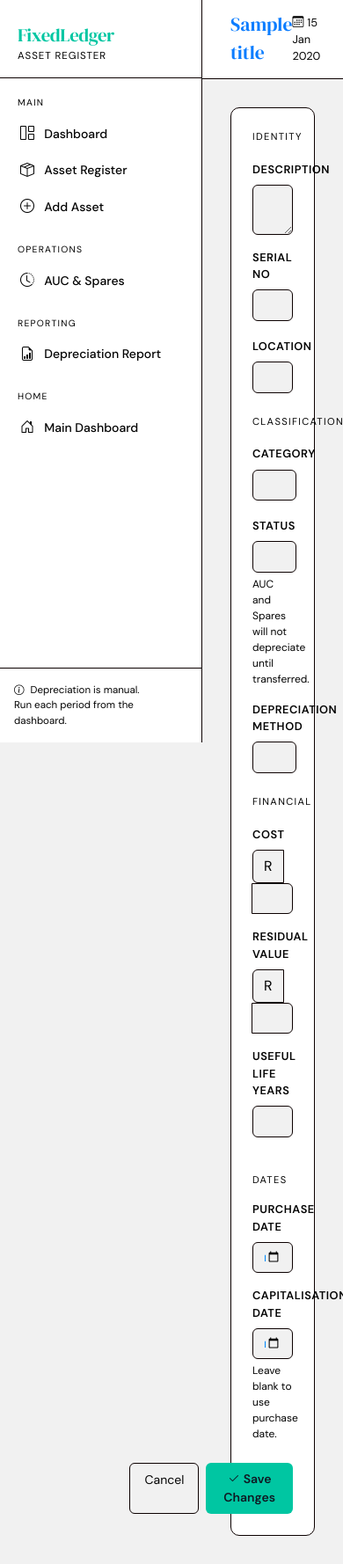
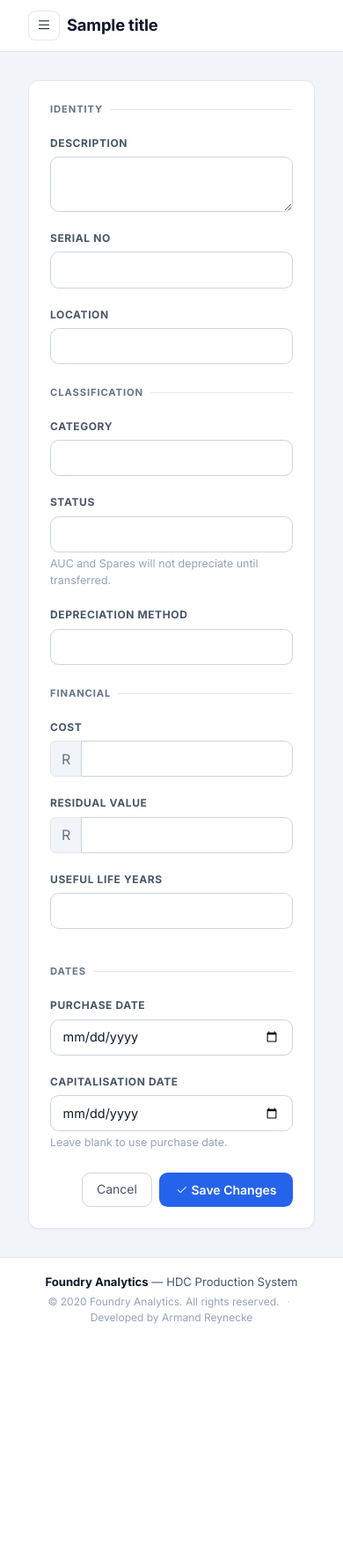
Before and after one commit to MynKoenyn/FettlingHDC, a Flask app: template templates/asset/form.html in a window 390 px wide. Shown: the whole page at 88% size. After the commit the page ends 1505 px from the top, so only its background shows below. Run offline with Flask 3, Linux system fonts and the light colour scheme; the template is opened without the code that fills it: most values are stand-ins (such as "Sample title", 1, 10 or a date in 2020); form fields are guessed from the names that the template uses; parts of the project's set-up code (start-up, migrations or seed data) failed here and were passed over.

Commit message:
Fix Asset module sidebar being unusable on mobile
The fixed 230px sidebar had no responsive breakpoint at all, unlike
Stocktake and Overtime's near-identical layouts which already handle
this — on a phone it permanently consumed 59% of a 390px screen with
no way to hide it. Ported Stocktake's working slide-over pattern:
hamburger toggle, backdrop overlay, Escape-to-close, and
auto-close on nav-link click, at the same 768px breakpoint.

Verified live at 390px (closed/open) and 1440px (unaffected).

Co-Authored-By: Claude Sonnet 5 <noreply@anthropic.com>

```diff
--- a/templates/asset/base.html
+++ b/templates/asset/base.html
@@ -5,31 +5,38 @@
   <meta charset="UTF-8" />
   <meta name="viewport" content="width=device-width, initial-scale=1" />
   <title>{% block title %}Asset Register{% endblock %} — FixedLedger</title>
+  <link rel="icon" type="image/png" href="{{ url_for('static', filename='favicon.png') }}">
   <link rel="preconnect" href="https://fonts.googleapis.com" />
-  <link rel="stylesheet" href="https://fonts.googleapis.com/css2?family=DM+Serif+Display&family=DM+Sans:wght@300;400;500;600&display=swap" />
+  <link rel="stylesheet" href="https://fonts.googleapis.com/css2?family=Inter:wght@300;400;500;600;700;800&display=swap" />
   <link rel="stylesheet" href="https://cdn.jsdelivr.net/npm/bootstrap@5.3.3/dist/css/bootstrap.min.css" />
   <link rel="stylesheet" href="https://cdn.jsdelivr.net/npm/bootstrap-icons@1.11.3/font/bootstrap-icons.css" />
   <style>
     :root {
-      --ar-dark:    #f1f1f1;
-      --ar-mid:     #ffffff;
-      --ar-panel:   #ffffff;
-      --ar-accent:  #00c6a2;
-      --ar-gold:    #f5a623;
-      --ar-danger:  #e05c5c;
-      --ar-muted:   #030303;
-      --ar-border:  #0c0101;
-      --ar-text:    #0085fa;
-      --ar-light:   #0c7dff;
+      /* HDC house palette — keep in step with templates/base.html */
+      --ar-bg:        #f1f5f9;  /* page background          */
+      --ar-dark:      #f1f5f9;  /* legacy alias: subtle fill */
+      --ar-mid:       #ffffff;  /* sidebar / topbar surface  */
+      --ar-panel:     #ffffff;  /* card surface              */
+      --ar-accent:    #2563eb;
+      --ar-accent-dk: #1d4ed8;
+      --ar-success:   #16a34a;
+      --ar-gold:      #d97706;
+      --ar-danger:    #dc2626;
+      --ar-muted:     #64748b;  /* secondary text            */
+      --ar-border:    #e5e7eb;
+      --ar-text:      #0f172a;  /* primary text              */
+      --ar-light:     #0f172a;  /* legacy alias: emphasis    */
     }
     * { box-sizing: border-box; }
     body {
-      font-family: 'DM Sans', sans-serif;
-      background: var(--ar-dark);
+      font-family: 'Inter', -apple-system, BlinkMacSystemFont, sans-serif;
+      background: var(--ar-bg);
       color: var(--ar-text);
       min-height: 100vh;
     }
-    h1,h2,h3,h4,h5 { font-family: 'DM Serif Display', serif; }
+    h1,h2,h3,h4,h5 { font-weight: 700; color: var(--ar-text); letter-spacing: -0.01em; }
+    a { color: var(--ar-accent); }
+    a:hover { color: var(--ar-accent-dk); }
 
     /* ── Sidebar ─────────────────────────────────────── */
     #sidebar {
@@ -39,23 +46,48 @@
       border-right: 1px solid var(--ar-border);
       padding: 0;
       display: flex; flex-direction: column;
-      z-index: 100;
+      z-index: 200;
+      transition: transform .2s ease;
+    }
+    .ar-hamburger {
+      display: none; background: none; border: 1.5px solid var(--ar-border); border-radius: .5rem;
+      width: 36px; height: 34px; align-items: center; justify-content: center; color: var(--ar-text);
+      font-size: 1.1rem; cursor: pointer; flex: none;
+    }
+    .ar-hamburger:hover { background: #f8fafc; }
+    .ar-sidebar-overlay { display: none; position: fixed; inset: 0; background: rgba(15,23,42,.5); z-index: 150; }
+    @media (max-width: 768px) {
+      #sidebar { transform: translateX(-100%); }
+      #sidebar.open { transform: translateX(0); box-shadow: 0 0 40px rgba(0,0,0,.25); }
+      .ar-sidebar-overlay.open { display: block; }
+      #main { margin-left: 0 !important; }
+      .ar-hamburger { display: inline-flex; }
+      .topbar { padding: .75rem 1rem; }
+      .page-body { padding: 1.1rem; }
     }
     .sidebar-brand {
       padding: 1.5rem 1.25rem 1rem;
       border-bottom: 1px solid var(--ar-border);
     }
     .sidebar-brand .brand-name {
-      font-family: 'DM Serif Display', serif;
-      font-size: 1.3rem;
-      color: var(--ar-accent);
+      font-size: 1.1rem;
+      font-weight: 800;
+      color: var(--ar-text);
       letter-spacing: -0.02em;
+      display: flex; align-items: center; gap: 0.55rem;
+    }
+    .sidebar-brand .brand-name .logo {
+      width: 30px; height: 30px; border-radius: 8px;
+      background: var(--ar-accent); color: #fff;
+      display: grid; place-items: center; font-size: 0.95rem;
+      flex: none;
     }
     .sidebar-brand .brand-sub {
       font-size: 0.72rem;
       color: var(--ar-muted);
       letter-spacing: 0.08em;
       text-transform: uppercase;
+      margin-top: 0.4rem;
     }
     .nav-section-label {
       font-size: 0.65rem;
@@ -65,18 +97,22 @@
       padding: 1.25rem 1.25rem 0.4rem;
     }
     #sidebar .nav-link {
-      color: var(--ar-muted);
+      color: #475569;
       padding: 0.55rem 1.25rem;
       font-size: 0.875rem;
-      font-weight: 500;
+      font-weight: 600;
       border-left: 3px solid transparent;
       transition: all 0.15s;
       display: flex; align-items: center; gap: 0.6rem;
+      text-decoration: none;
     }
-    #sidebar .nav-link:hover,
+    #sidebar .nav-link:hover {
+      color: var(--ar-text);
+      background: #f8fafc;
+    }
     #sidebar .nav-link.active {
-      color: var(--ar-text);
-      background: rgba(0,198,162,0.08);
+      color: var(--ar-accent);
+      background: rgba(37,99,235,0.08);
       border-left-color: var(--ar-accent);
     }
     #sidebar .nav-link i { font-size: 1rem; width: 1.1rem; }
@@ -94,9 +130,10 @@
       display: flex; align-items: center; justify-content: space-between;
     }
     .topbar-title {
-      font-family: 'DM Serif Display', serif;
-      font-size: 1.35rem;
-      color: var(--ar-light);
+      font-size: 1.15rem;
+      font-weight: 700;
+      letter-spacing: -0.01em;
+      color: var(--ar-text);
     }
     .page-body { padding: 2rem; flex: 1; }
 
@@ -104,16 +141,18 @@
     .ar-card {
       background: var(--ar-panel);
       border: 1px solid var(--ar-border);
-      border-radius: 10px;
+      border-radius: 12px;
       padding: 1.5rem;
+      box-shadow: 0 1px 2px rgba(15,23,42,0.04);
     }
     .stat-card {
       background: var(--ar-panel);
       border: 1px solid var(--ar-border);
-      border-radius: 10px;
+      border-radius: 12px;
       padding: 1.25rem 1.5rem;
       position: relative;
       overflow: hidden;
+      box-shadow: 0 1px 2px rgba(15,23,42,0.04);
     }
     .stat-card::before {
       content: '';
@@ -132,88 +171,106 @@
       margin-bottom: 0.4rem;
     }
     .stat-value {
-      font-family: 'DM Serif Display', serif;
-      font-size: 1.8rem;
-      color: var(--ar-light);
-      line-height: 1.1;
+      font-size: 1.75rem;
+      font-weight: 700;
+      letter-spacing: -0.02em;
+      color: var(--ar-text);
+      line-height: 1.15;
     }
+    /* Emphasised figure used inside cards (replaces the old serif inline styles) */
+    .ar-figure {
+      font-size: 1.4rem;
+      font-weight: 700;
+      letter-spacing: -0.02em;
+      color: var(--ar-text);
+      line-height: 1.2;
+    }
+    .ar-figure.sm { font-size: 1.1rem; }
     .stat-sub { font-size: 0.8rem; color: var(--ar-muted); margin-top: 0.25rem; }
 
     /* ── Table ─────────────────────────────────────────── */
     .ar-table { width: 100%; border-collapse: collapse; }
     .ar-table th {
-      font-size: 0.7rem;
+      font-size: 0.68rem;
+      text-align: left;
       text-transform: uppercase;
-      letter-spacing: 0.1em;
+      letter-spacing: 0.06em;
       color: var(--ar-muted);
+      background: #f8fafc;
       border-bottom: 1px solid var(--ar-border);
-      padding: 0.6rem 0.75rem;
-      font-weight: 600;
+      padding: 0.7rem 0.9rem;
+      font-weight: 700;
       white-space: nowrap;
     }
     .ar-table td {
-      padding: 0.75rem 0.75rem;
-      border-bottom: 1px solid rgba(42,63,85,0.5);
+      padding: 0.7rem 0.9rem;
+      border-bottom: 1px solid #f1f5f9;
       font-size: 0.875rem;
+      color: #1e293b;
       vertical-align: middle;
     }
-    .ar-table tbody tr:hover { background: rgba(0,198,162,0.04); }
+    .ar-table tbody tr:last-child td { border-bottom: none; }
+    .ar-table tbody tr:hover td { background: #f8fafc; }
 
     /* ── Badges ─────────────────────────────────────────── */
     .badge-status {
+      display: inline-block;
       font-size: 0.68rem;
-      font-weight: 600;
-      letter-spacing: 0.06em;
+      font-weight: 700;
+      letter-spacing: 0.04em;
       text-transform: uppercase;
-      padding: 0.28em 0.7em;
-      border-radius: 4px;
+      padding: 0.24em 0.7em;
+      border-radius: 999px;
+      white-space: nowrap;
     }
-    .bs-active           { background: rgba(0,198,162,0.15); color: var(--ar-accent); }
-    .bs-auc              { background: rgba(245,166,35,0.15); color: var(--ar-gold); }
-    .bs-spare            { background: rgba(136,153,170,0.15); color: var(--ar-muted); }
-    .bs-disposed         { background: rgba(224,92,92,0.15); color: var(--ar-danger); }
-    .bs-impaired         { background: rgba(224,92,92,0.1); color: #e08c5c; }
-    .bs-fully_depreciated { background: rgba(100,100,120,0.15); color: #8888aa; }
+    .bs-active            { background: #dcfce7; color: #166534; }
+    .bs-auc               { background: #fef3c7; color: #92400e; }
+    .bs-spare             { background: #f1f5f9; color: #475569; }
+    .bs-disposed          { background: #fee2e2; color: #991b1b; }
+    .bs-impaired          { background: #ffedd5; color: #9a3412; }
+    .bs-fully_depreciated { background: #ede9fe; color: #5b21b6; }
 
     /* ── Forms ──────────────────────────────────────────── */
-    .form-label { font-size: 0.8rem; font-weight: 600; color: var(--ar-muted); letter-spacing: 0.04em; text-transform: uppercase; }
+    .form-label { font-size: 0.75rem; font-weight: 700; color: #475569; letter-spacing: 0.05em; text-transform: uppercase; margin-bottom: 0.4rem; }
     .form-control, .form-select {
-      background: var(--ar-dark);
-      border: 1px solid var(--ar-border);
+      background: #ffffff;
+      border: 1.5px solid #cbd5e1;
       color: var(--ar-text);
-      border-radius: 6px;
+      border-radius: 0.6rem;
       font-size: 0.9rem;
+      padding: 0.55rem 0.85rem;
     }
+    .form-control::placeholder { color: #94a3b8; }
     .form-control:focus, .form-select:focus {
-      background: var(--ar-dark);
+      background: #ffffff;
       border-color: var(--ar-accent);
       color: var(--ar-text);
-      box-shadow: 0 0 0 3px rgba(0,198,162,0.15);
+      box-shadow: 0 0 0 3px rgba(37,99,235,0.15);
     }
-    .form-text { font-size: 0.75rem; color: var(--ar-muted); }
-    .invalid-feedback { font-size: 0.78rem; }
+    .form-text { font-size: 0.78rem; color: #94a3b8; }
+    .invalid-feedback { font-size: 0.8rem; color: var(--ar-danger); }
 
     /* ── Buttons ─────────────────────────────────────────── */
     .btn-accent {
-      background: var(--ar-accent); color: #0f1923; font-weight: 600;
-      border: none; padding: 0.5rem 1.25rem; border-radius: 6px;
+      background: var(--ar-accent); color: #fff; font-weight: 600;
+      border: 1.5px solid transparent; padding: 0.5rem 1.1rem; border-radius: 0.6rem;
       font-size: 0.875rem;
-      transition: opacity 0.15s;
+      transition: background 0.15s;
     }
-    .btn-accent:hover { opacity: 0.88; color: #0f1923; }
+    .btn-accent:hover, .btn-accent:focus { background: var(--ar-accent-dk); color: #fff; }
     .btn-outline-ar {
-      border: 1px solid var(--ar-border); color: var(--ar-muted);
-      background: transparent; border-radius: 6px; font-size: 0.875rem;
+      border: 1.5px solid #cbd5e1; color: #475569;
+      background: #fff; border-radius: 0.6rem; font-size: 0.875rem;
       padding: 0.45rem 1rem; transition: all 0.15s;
     }
-    .btn-outline-ar:hover { border-color: var(--ar-accent); color: var(--ar-accent); }
+    .btn-outline-ar:hover { border-color: #94a3b8; color: var(--ar-text); background: #fff; }
 
     /* ── Alerts ─────────────────────────────────────────── */
-    .alert { border-radius: 8px; font-size: 0.875rem; border: none; }
-    .alert-success { background: rgba(0,198,162,0.12); color: var(--ar-accent); }
-    .alert-warning { background: rgba(245,166,35,0.12); color: var(--ar-gold); }
-    .alert-danger  { background: rgba(224,92,92,0.12); color: var(--ar-danger); }
-    .alert-info    { background: rgba(136,153,170,0.1); color: var(--ar-muted); }
+    .alert { border-radius: 0.7rem; font-size: 0.875rem; border: none; font-weight: 500; }
+    .alert-success { background: #d1fae5; color: #065f46; }
+    .alert-warning { background: #fef3c7; color: #92400e; }
+    .alert-danger  { background: #fee2e2; color: #991b1b; }
+    .alert-info    { background: #dbeafe; color: #1e40af; }
 
     /* ── Modal ───────────────────────────────────────────── */
     .modal-content {
@@ -223,27 +280,40 @@
     }
     .modal-header { border-bottom: 1px solid var(--ar-border); }
     .modal-footer { border-top: 1px solid var(--ar-border); }
-    .btn-close { filter: invert(0.7); }
 
     /* ── Progress bar (depreciation) ─────────────────────── */
-    .dep-bar-wrap { background: var(--ar-dark); border-radius: 100px; height: 8px; overflow: hidden; }
+    .dep-bar-wrap { background: #e2e8f0; border-radius: 100px; height: 8px; overflow: hidden; }
     .dep-bar-fill { height: 100%; border-radius: 100px; background: var(--ar-accent); transition: width 0.4s; }
     .dep-bar-fill.warn { background: var(--ar-gold); }
     .dep-bar-fill.over { background: var(--ar-danger); }
 
     /* ── Misc ────────────────────────────────────────────── */
-    .mono { font-family: 'Courier New', monospace; }
-    .text-accent { color: var(--ar-accent); }
-    .text-gold   { color: var(--ar-gold); }
+    .mono { font-family: ui-monospace, Menlo, Consolas, monospace; font-variant-numeric: tabular-nums; }
+    .text-accent  { color: var(--ar-accent); }
+    .text-success-ar { color: var(--ar-success); }
+    .text-gold    { color: var(--ar-gold); }
     .text-muted-ar { color: var(--ar-muted); }
     .section-header {
-      font-size: 0.7rem; text-transform: uppercase; letter-spacing: 0.12em;
-      color: var(--ar-muted); margin-bottom: 1rem;
+      font-size: 0.7rem; text-transform: uppercase; letter-spacing: 0.08em;
+      color: var(--ar-muted); font-weight: 700; margin-bottom: 1rem;
       display: flex; align-items: center; gap: 0.5rem;
     }
     .section-header::after {
       content: ''; flex: 1; height: 1px; background: var(--ar-border);
     }
+
+    /* ── Footer ────────────────────────────────────────── */
+    .ar-footer {
+      border-top: 1px solid var(--ar-border);
+      background: var(--ar-mid);
+      padding: 1.1rem 2rem;
+      text-align: center;
+      font-size: 0.82rem;
+      color: #475569;
+    }
+    .ar-footer strong { color: var(--ar-text); font-weight: 700; }
+    .ar-footer .foot-legal { font-size: 0.75rem; color: #94a3b8; margin-top: 0.2rem; }
+    .ar-footer .sep { opacity: .55; margin: 0 .35rem; }
   </style>
   {% block extra_head %}{% endblock %}
 </head>
@@ -252,7 +322,9 @@
 <!-- ── Sidebar ── -->
 <nav id="sidebar">
   <div class="sidebar-brand">
-    <div class="brand-name">FixedLedger</div>
+    <a class="brand-name" href="{{ url_for('dashboard') }}" style="text-decoration:none;">
+      <span class="logo"><i class="bi bi-gem"></i></span> HDC Foundry
+    </a>
     <div class="brand-sub">Asset Register</div>
   </div>
 
@@ -282,24 +354,32 @@
     <i class="bi bi-file-earmark-bar-graph"></i> Depreciation Report
   </a>
   <div class="nav-section-label">Home</div>
-    <a href="{{ url_for('dashboard') }}"" class="nav-link">
-        <i class="bi bi-house-door"></i> Main Dashboard
-    </a>
+  <a href="{{ url_for('dashboard') }}" class="nav-link">
+    <i class="bi bi-house-door"></i> Main Dashboard
+  </a>
 
   <div class="mt-auto p-3" style="border-top:1px solid var(--ar-border);">
-    <div style="font-size:0.72rem;color:var(--ar-muted);">
+    <div style="font-size:0.72rem;color:var(--ar-muted);line-height:1.5;">
       <i class="bi bi-info-circle me-1"></i>
       Depreciation is manual.<br>Run each period from the dashboard.
     </div>
   </div>
 </nav>
 
+<!-- ── Mobile sidebar overlay ── -->
+<div class="ar-sidebar-overlay" id="arSidebarOverlay"></div>
+
 <!-- ── Main ── -->
 <div id="main">
   <div class="topbar">
-    <div class="topbar-title">{% block page_title %}Asset Register{% endblock %}</div>
+    <div class="d-flex align-items-center gap-2">
+      <button type="button" class="ar-hamburger" id="arHamburger" aria-label="Toggle menu" aria-expanded="false">
+        <i class="bi bi-list"></i>
+      </button>
+      <div class="topbar-title">{% block page_title %}Asset Register{% endblock %}</div>
+    </div>
     <div class="d-flex align-items-center gap-3">
-      <span style="font-size:0.8rem;color:var(--ar-muted);">
+      <span style="font-size:0.8rem;color:var(--ar-muted);" class="d-none d-sm-inline">
         <i class="bi bi-calendar3 me-1"></i>{{ now.strftime('%d %b %Y') if now else '' }}
       </span>
       {% block topbar_actions %}{% endblock %}
@@ -320,9 +400,38 @@
 
     {% block content %}{% endblock %}
   </div>
+
+  <footer class="ar-footer">
+    <div><strong>Foundry Analytics</strong> — HDC Production System</div>
+    <div class="foot-legal">
+      &copy; {{ current_year }} Foundry Analytics. All rights reserved.
+      <span class="sep">·</span> Developed by Armand Reynecke
+    </div>
+  </footer>
 </div>
 
 <script src="https://cdn.jsdelivr.net/npm/bootstrap@5.3.3/dist/js/bootstrap.bundle.min.js"></script>
+<script>
+(function () {
+    var sidebar = document.getElementById('sidebar');
+    var overlay = document.getElementById('arSidebarOverlay');
+    var hamburger = document.getElementById('arHamburger');
+    if (!sidebar || !overlay || !hamburger) return;
+
+    function setOpen(open) {
+        sidebar.classList.toggle('open', open);
+        overlay.classList.toggle('open', open);
+        hamburger.setAttribute('aria-expanded', open ? 'true' : 'false');
+    }
+    hamburger.addEventListener('click', function () { setOpen(!sidebar.classList.contains('open')); });
+    overlay.addEventListener('click', function () { setOpen(false); });
+    document.addEventListener('keydown', function (e) { if (e.key === 'Escape') setOpen(false); });
+    // Close automatically after following a nav link on mobile.
+    sidebar.querySelectorAll('a').forEach(function (a) {
+        a.addEventListener('click', function () { setOpen(false); });
+    });
+})();
+</script>
 {% block extra_js %}{% endblock %}
 </body>
 </html>
```
